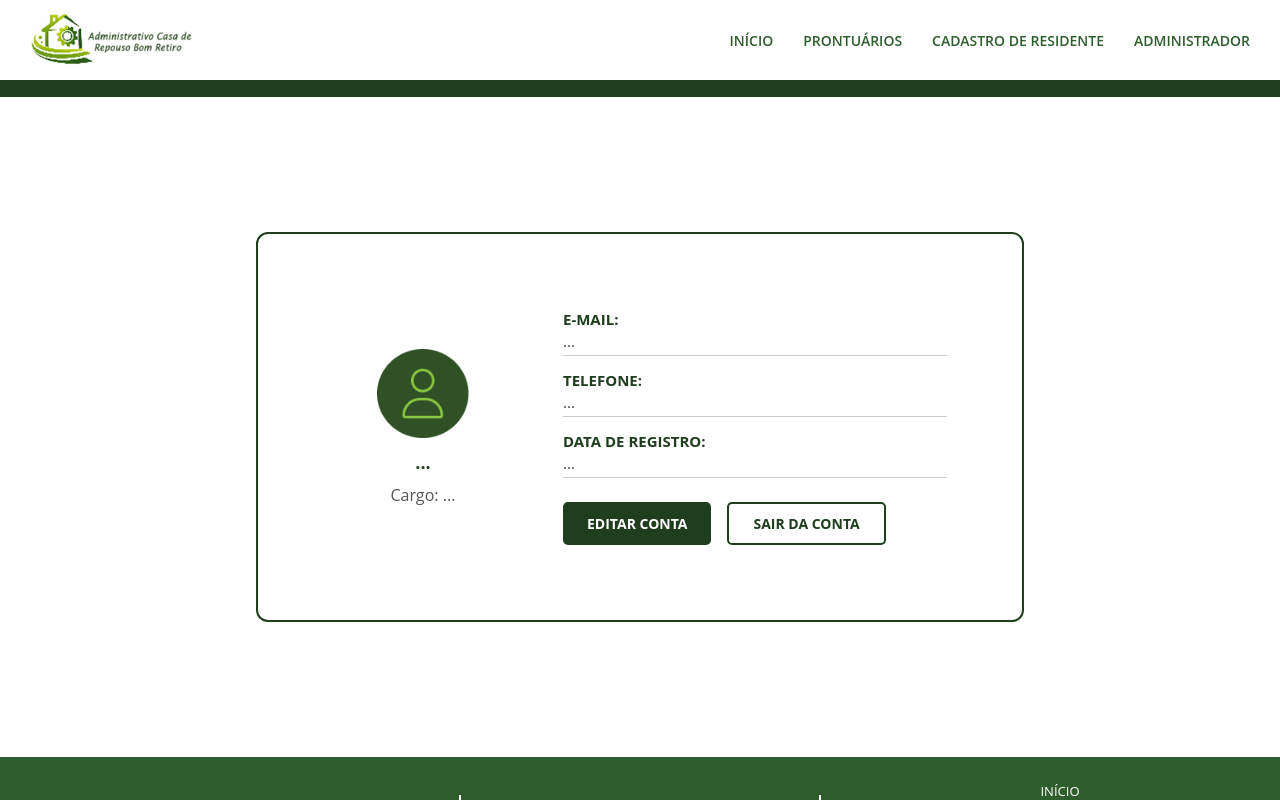
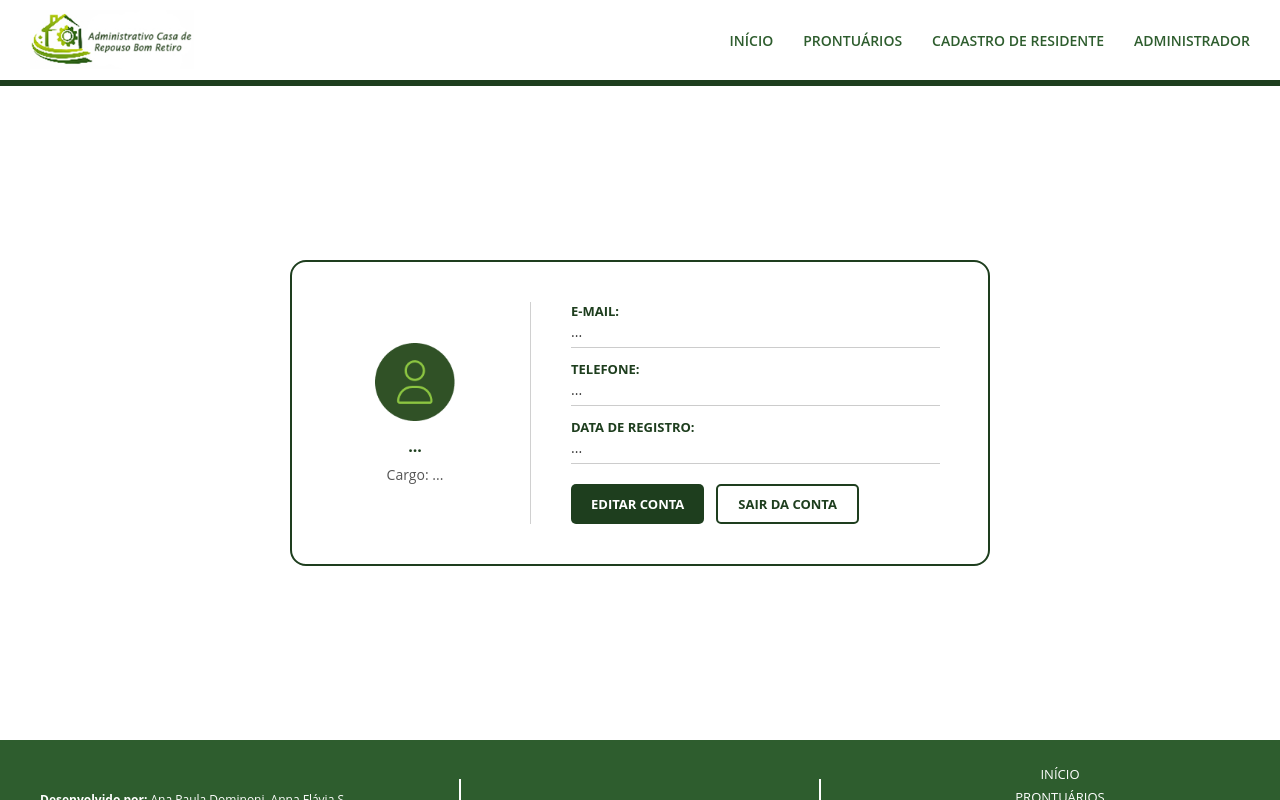
Before and after one commit to Adm-Casa-de-Repouso-Bom-Retiro/ACRBR-FRONTEND, a Vue app: page /perfilfuncionario in a window 1280 px wide. Built offline with nearby package versions, Linux system fonts and the light colour scheme; no server answers; sample sign-in values are in the browser's storage.

Commit message:
feat: downgrade vite version and update styles across components

```diff
--- a/package.json
+++ b/package.json
@@ -18,7 +18,7 @@
   "devDependencies": {
     "@vitejs/plugin-vue": "^6.0.5",
     "prettier": "3.8.1",
-    "vite": "^8.0.3",
+    "vite": "^7.3.2",
     "vite-plugin-pwa": "^1.2.0",
     "vite-plugin-vue-devtools": "^8.1.1"
   },
--- a/src/App.vue
+++ b/src/App.vue
@@ -1,6 +1,6 @@
 <script setup>
-import FooterComponent from './components/FooterComponent.vue';
-import HeaderComponent from './components/HeaderComponent.vue';
+import FooterComponent from './components/FooterComponent.vue'
+import HeaderComponent from './components/HeaderComponent.vue'
 </script>
 
 <template>
@@ -14,22 +14,28 @@ import HeaderComponent from './components/HeaderComponent.vue';
 </template>
 
 <style>
-/* Reset global */
-*, *::before, *::after {
+*,
+*::before,
+*::after {
   box-sizing: border-box;
   margin: 0;
   padding: 0;
 }
 
-html, body {
+html {
   height: 100%;
 }
 
-#app {
-  height: 100%;
+body {
+  min-height: 100%;
 }
 
-/* Layout principal */
+#app {
+  min-height: 100vh;
+  display: flex;
+  flex-direction: column;
+}
+
 .app-wrapper {
   display: flex;
   flex-direction: column;
--- a/src/views/HomeView.vue
+++ b/src/views/HomeView.vue
@@ -39,21 +39,20 @@ const residentes = ref(null)
 <style scoped>
 /* ── HOME ─────────────────────────────────────────────── */
 .home {
+  flex: 1;
   display: flex;
   flex-direction: column;
-  flex: 1;
-  min-height: 0;
 }
 
 /* ── HERO ─────────────────────────────────────────────── */
 .hero {
   position: relative;
   flex: 1;
+  min-height: calc(100vh - 80px);
   background-image: url('@/assets/images/background.png');
   background-size: cover;
   background-position: top center;
   background-repeat: no-repeat;
-  /* overflow: hidden REMOVIDO — cortava os outlines dos cards */
 }
 
 .hero-content {
@@ -64,7 +63,7 @@ const residentes = ref(null)
   justify-content: space-between;
   padding: 60px 140px 120px 80px;
   gap: 40px;
-  height: 100%;
+  min-height: inherit;
 }
 
 /* ── ESQUERDA ─────────────────────────────────────────── */
--- a/src/views/PerfilFuncionarioView.vue
+++ b/src/views/PerfilFuncionarioView.vue
@@ -65,6 +65,7 @@ export default {
           <h1 class="nome">{{ administrador.nome || '...' }}</h1>
           <p class="cargo">Cargo: {{ cargoFormatado }}</p>
         </div>
+        <div class="divider"></div>
         <div class="info-section">
           <div class="info-item">
             <span class="info-label">E-MAIL:</span>
@@ -92,101 +93,130 @@ export default {
 * {
   box-sizing: border-box;
 }
+
 .top-line {
   width: 100%;
-  height: 1.3vw;
+  height: 6px;
   background: #1e3e1e;
 }
+
 .main-content {
-  height: calc(100vh - 140px);
   display: flex;
   justify-content: center;
   align-items: center;
+  padding: 40px 20px;
+  min-height: calc(100vh - 146px); /* header ~80px + top-line 6px + footer ~60px */
 }
+
 .perfil-card {
-  width: 60vw;
+  width: min(700px, 90vw);
   border: 2px solid #1e3e1e;
-  border-radius: 12px;
-  padding: 75px;
+  border-radius: 16px;
+  padding: 40px 48px;
   display: flex;
-  gap: 50px;
+  gap: 40px;
   align-items: center;
 }
+
+/* ── DIVISOR VERTICAL ─────────────────────────────────── */
+.divider {
+  width: 1px;
+  align-self: stretch;
+  background: #d0d0d0;
+  flex-shrink: 0;
+}
+
+/* ── AVATAR ───────────────────────────────────────────── */
 .avatar-section {
   display: flex;
   flex-direction: column;
   align-items: center;
-  gap: 10px;
-  min-width: 180px;
+  gap: 8px;
+  min-width: 150px;
 }
+
 .avatar-img {
-  width: 92px;
-  height: 92px;
+  width: 80px;
+  height: 80px;
   object-fit: contain;
-  display: flex;
-  align-items: center;
-  justify-content: center;
 }
+
 .nome {
-  font-size: 18px;
+  font-size: 16px;
   font-weight: bold;
   color: #1e3e1e;
   text-align: center;
 }
+
 .cargo {
-  font-size: 16px;
+  font-size: 14px;
   color: #555;
+  text-align: center;
 }
+
+/* ── INFO ─────────────────────────────────────────────── */
 .info-section {
   flex: 1;
   display: flex;
   flex-direction: column;
-  gap: 14px;
+  gap: 12px;
 }
+
 .info-item {
   display: flex;
   flex-direction: column;
   gap: 2px;
 }
+
 .info-label {
-  font-size: 15px;
+  font-size: 13px;
   font-weight: bold;
   color: #1e3e1e;
 }
+
 .info-valor {
-  font-size: 15px;
+  font-size: 14px;
   color: #333;
   border-bottom: 1px solid #ccc;
-  padding-bottom: 4px;
+  padding-bottom: 6px;
 }
+
+/* ── BOTÕES ───────────────────────────────────────────── */
 .botoes {
   display: flex;
-  gap: 16px;
-  margin-top: 10px;
+  gap: 12px;
+  margin-top: 8px;
+  flex-wrap: wrap;
 }
+
 .btn-editar {
   background: #1e3e1e;
   color: white;
   border: none;
-  padding: 10px 24px;
+  padding: 9px 20px;
   border-radius: 5px;
   font-weight: bold;
   cursor: pointer;
-  font-size: 14px;
+  font-size: 13px;
+  transition: background 0.2s;
 }
+
 .btn-editar:hover {
   background: #163216;
 }
+
 .btn-sair {
   background: transparent;
   color: #1e3e1e;
   border: 2px solid #1e3e1e;
-  padding: 10px 24px;
+  padding: 9px 20px;
   border-radius: 5px;
   font-weight: bold;
   cursor: pointer;
-  font-size: 14px;
+  font-size: 13px;
+  transition: background 0.2s;
 }
+
 .btn-sair:hover {
   background: #f0f0f0;
 }
```
Also changed, not shown: 1 other file (tests, documents, lock files or other folders).
